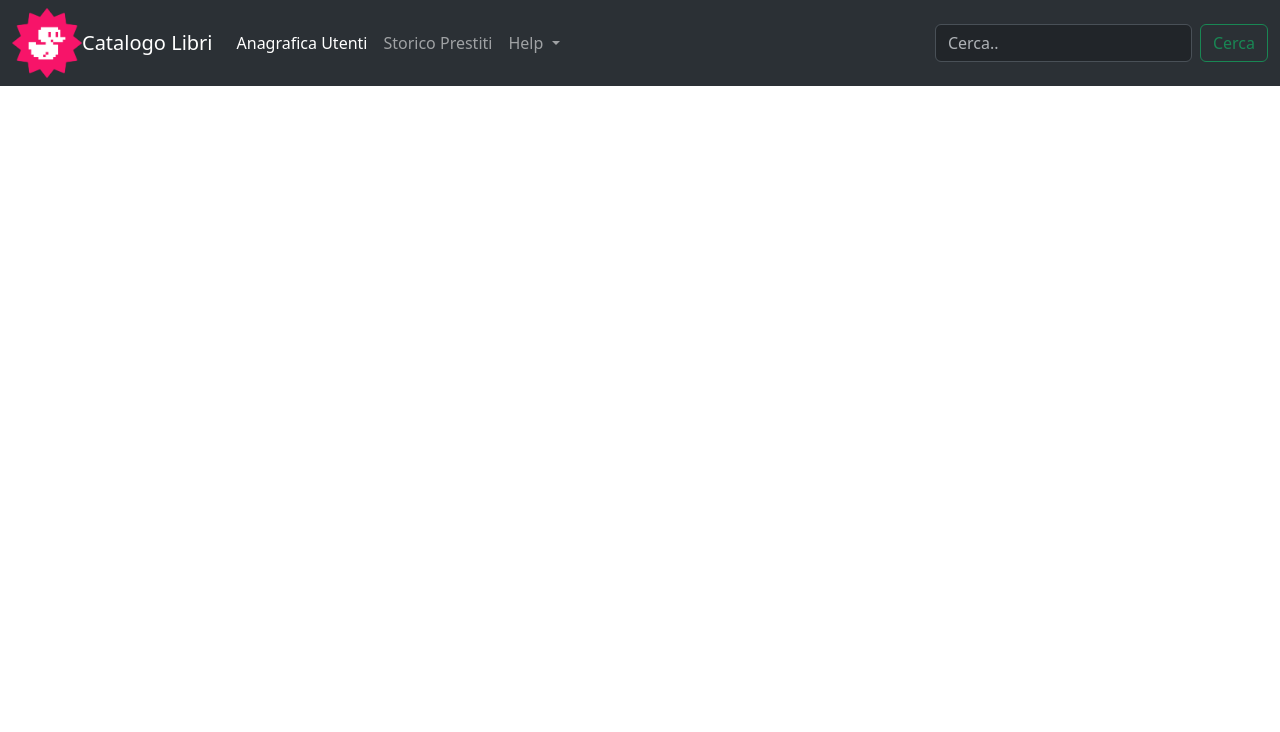
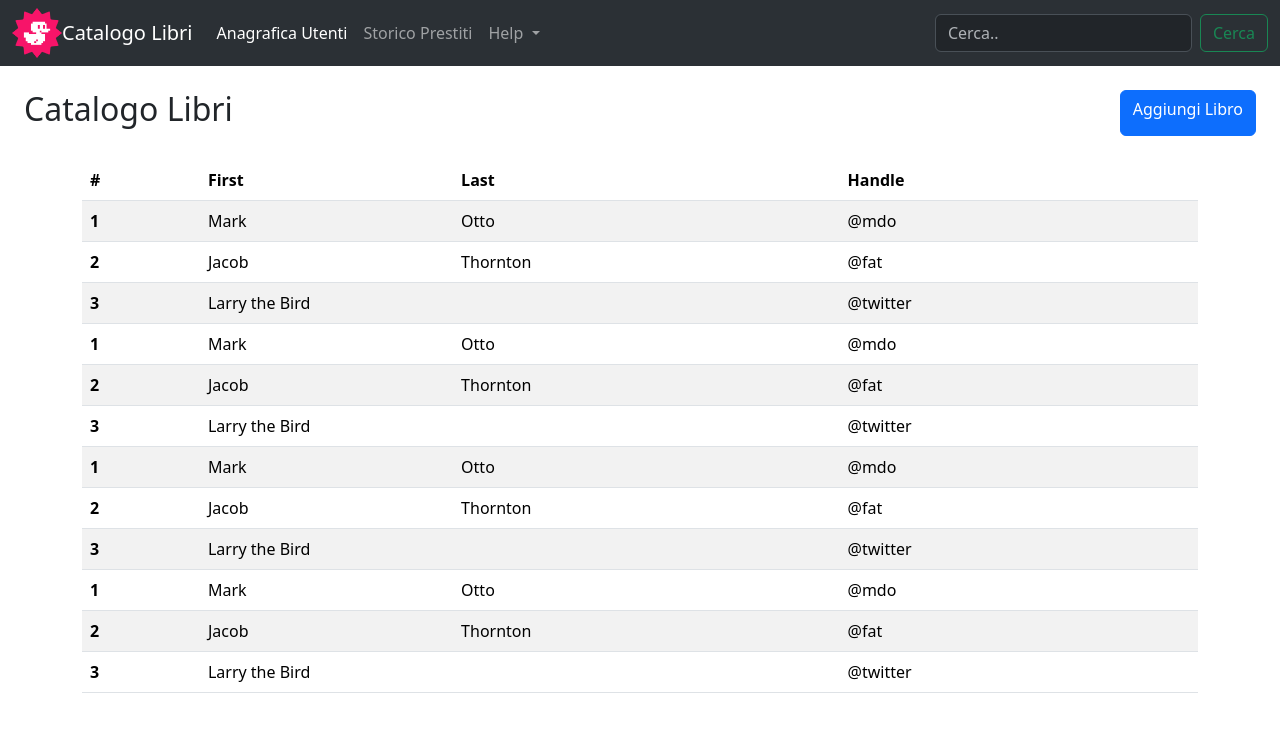
Before and after one commit to simonedcorsi/html-css-bootstrap-dashboard, a plain HTML site: page index.html in a window 1280 px wide. Drawn offline with nearby package versions, Linux system fonts and the light colour scheme.

Commit message:
struttura tabella

```diff
--- a/index.html
+++ b/index.html
@@ -4,13 +4,14 @@
     <meta charset="UTF-8">
     <meta name="viewport" content="width=device-width, initial-scale=1.0">
     <link href="https://cdn.jsdelivr.net/npm/bootstrap@5.3.3/dist/css/bootstrap.min.css" rel="stylesheet" integrity="sha384-QWTKZyjpPEjISv5WaRU9OFeRpok6YctnYmDr5pNlyT2bRjXh0JMhjY6hW+ALEwIH" crossorigin="anonymous">
+    <link rel="stylesheet" href="https://cdnjs.cloudflare.com/ajax/libs/font-awesome/6.7.2/css/all.min.css">
     <title>Document</title>
 </head>
 <body>
     <!-- NAV-BAR -->
     <nav class="navbar navbar-expand-lg bg-body-tertiary" bg-dark data-bs-theme="dark">
         <div class="container-fluid">
-            <a href=""><img width="70px" src="img-4/duck.png" alt="logo"></a>
+            <a href=""><img width="50px" src="img-4/duck.png" alt="logo"></a>
           <a class="navbar-brand d-none d-lg-inline-block " href="#">Catalogo Libri</a>
           <button class="navbar-toggler" type="button" data-bs-toggle="collapse" data-bs-target="#navbarSupportedContent" aria-controls="navbarSupportedContent" aria-expanded="false" aria-label="Toggle navigation">
             <span class="navbar-toggler-icon"></span>
@@ -42,6 +43,95 @@
           </div>
         </div>
       </nav>
+    <!-- BOTTONI CATALOGO LIBRI E AGGIUNGI LIBRO -->
+    <div class="d-flex justify-content-between p-4">
+        <h2>Catalogo Libri</h2>
+        <a class="btn btn-primary" href="#" role="button">Aggiungi Libro</a>
+    </div>
+    <!-- CONTENITORE LAYOUT -->
+    <div class="container">
+        <table class="table table table-striped"> <!-- TABELLA -->
+            <thead>
+              <tr>
+                <th scope="col">#</th>
+                <th scope="col">First</th>
+                <th scope="col">Last</th>
+                <th scope="col">Handle</th>
+              </tr>
+            </thead>
+            <tbody>
+              <tr>
+                <th scope="row">1</th>
+                <td>Mark</td>
+                <td>Otto</td>
+                <td>@mdo</td>
+              </tr>
+              <tr>
+                <th scope="row">2</th>
+                <td>Jacob</td>
+                <td>Thornton</td>
+                <td>@fat</td>
+              </tr>
+              <tr>
+                <th scope="row">3</th>
+                <td colspan="2">Larry the Bird</td>
+                <td>@twitter</td>
+              </tr>
+              <tr>
+                <th scope="row">1</th>
+                <td>Mark</td>
+                <td>Otto</td>
+                <td>@mdo</td>
+              </tr>
+              <tr>
+                <th scope="row">2</th>
+                <td>Jacob</td>
+                <td>Thornton</td>
+                <td>@fat</td>
+              </tr>
+              <tr>
+                <th scope="row">3</th>
+                <td colspan="2">Larry the Bird</td>
+                <td>@twitter</td>
+              </tr>
+              <tr>
+                <th scope="row">1</th>
+                <td>Mark</td>
+                <td>Otto</td>
+                <td>@mdo</td>
+              </tr>
+              <tr>
+                <th scope="row">2</th>
+                <td>Jacob</td>
+                <td>Thornton</td>
+                <td>@fat</td>
+              </tr>
+              <tr>
+                <th scope="row">3</th>
+                <td colspan="2">Larry the Bird</td>
+                <td>@twitter</td>
+              </tr>
+              <tr>
+                <th scope="row">1</th>
+                <td>Mark</td>
+                <td>Otto</td>
+                <td>@mdo</td>
+              </tr>
+              <tr>
+                <th scope="row">2</th>
+                <td>Jacob</td>
+                <td>Thornton</td>
+                <td>@fat</td>
+              </tr>
+              <tr>
+                <th scope="row">3</th>
+                <td colspan="2">Larry the Bird</td>
+                <td>@twitter</td>
+              </tr>
+            </tbody>
+          </table>
+
+    </div>
 
     <script src="https://cdn.jsdelivr.net/npm/bootstrap@5.3.3/dist/js/bootstrap.bundle.min.js" integrity="sha384-YvpcrYf0tY3lHB60NNkmXc5s9fDVZLESaAA55NDzOxhy9GkcIdslK1eN7N6jIeHz" crossorigin="anonymous"></script>
 </body>
```
